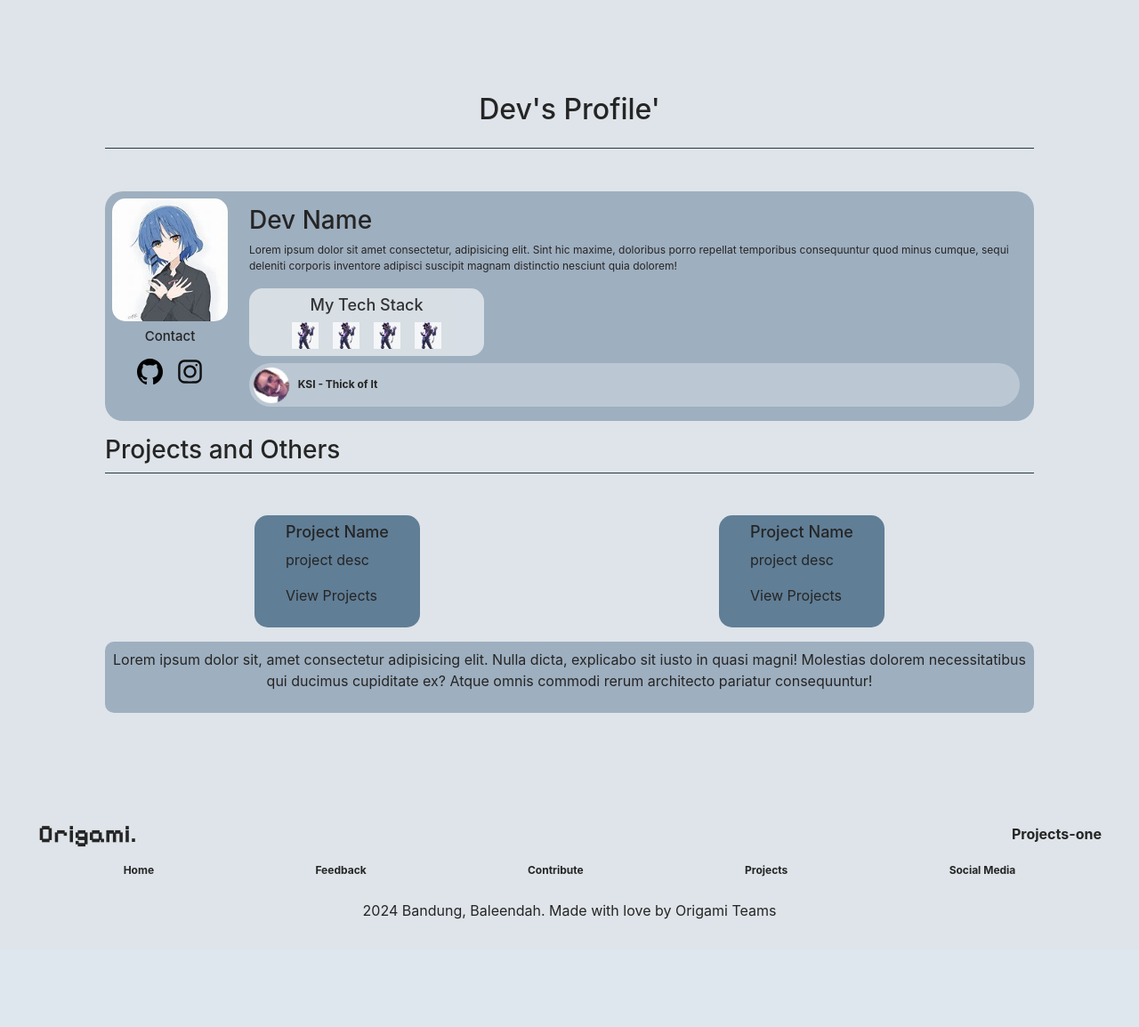
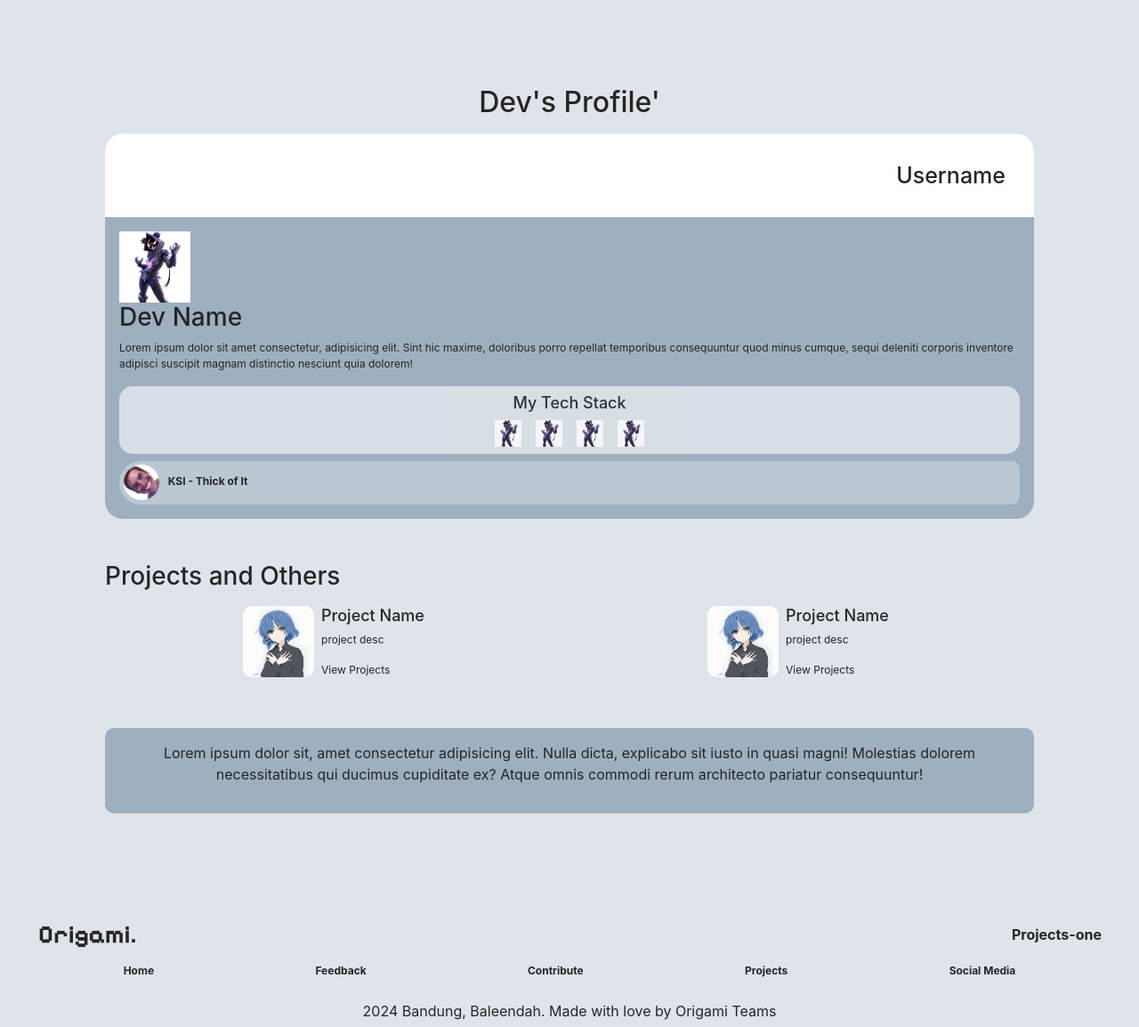
Before and after one commit to nothazel24/frontEnd-Projects, a PHP site: page /devInfo.php in a window 1280 px wide. Shown: the part 64-1218 px from the top of the page at 89% size. Before the commit the page ends 1097 px from the top, so only its background shows below. Run offline with PHP 8.4, Linux system fonts and the light colour scheme; some libraries are stand-ins or nearby versions; some web fonts are replaced.

Commit message:
re-design layout devInfo.php

```diff
--- a/devInfo.php
+++ b/devInfo.php
@@ -3,21 +3,18 @@
     <?php include 'others/head.php'; ?>
     <div class="container p-5 my-5">
         <h1 class="header">Dev's Profile'</h1>
+
         <section class="devOne">
-            <div class="line mb-5"></div>
 
             <div class="cardBg">
-
                 <div class="section1">
-                    <img src="assets/silder.jpg" alt="dev pfp">
-                    <h5>Contact</h5>
-                    <div class="socialMedList">
-                        <a href="#"><img src="/assets/guthib.svg"></a>
-                        <a href="#"><img src="/assets/racistapp.svg"></a>
+                    <div class="bannerBg">
+                        <h1 class="bannerHead"><?= "Username"; ?></h1>
                     </div>
                 </div>
 
                 <div class="section2">
+                    <img src="assets/scarybear.png" alt="devFurry" class="devPfp" width="80px" height="80px">
                     <h3>Dev Name</h3>
                     <p>Lorem ipsum dolor sit amet consectetur, adipisicing elit. Sint hic maxime, doloribus porro
                         repellat temporibus consequuntur quod minus cumque, sequi deleniti corporis inventore adipisci
@@ -33,6 +30,7 @@
                             <img src="assets/scarybear.png" alt="#" class="imgStack">
                         </div>
                     </div> <!-- SECTION 3 -->
+
                     <div class="favMusic">
                         <img src="assets/epic.jpg" alt="epic" class="img">
                         <div class="textArea">
@@ -48,27 +46,20 @@
         <section class="devTwo">
 
             <h3 class="sub-header">Projects and Others</h3>
-            <div class="line mb-5"></div>
             <div class="extrasWrapper">
 
                 <?php for ($k = 0; $k <= 1; $k++): ?>
-                    <div class="extras<?= $k ?>">
-                        <div class="extrasCard">
-
                     <div class="extrasCardContent">
-                                <img src="" alt="">
+                        <img src="assets/silder.jpg" class="project-photo" alt="projectPhoto" width="80px" height="80px">
                         <div class="extrasCardContent2">
                             <h3>Project Name</h3>
                             <p>project desc</p>
-                                    <div class="view">
-                                        <a href="#" target="_self">
+                            <a href="#" class="projectLink" target="_self">
                                 <p>View Projects</p>
                             </a>
-                                    </div>
-                                </div> <!-- VIEW -->
+                        </div> <!-- EXTRAS CARD CONTENT 2-->
+
                     </div> <!-- EXTRAS CARD CONTENT -->
-                        </div> <!-- EXTRAS CARD -->
-                    </div> <!-- EXTRAS ONE -->
                 <?php endfor; ?>
 
             </div> <!-- EXTRAS WRAPPER -->
--- a/style/devInfoStyle.css
+++ b/style/devInfoStyle.css
@@ -1,13 +1,17 @@
 .line {
-    width: 100%;
+    width: 90%;
     height: 0.3px;
     background-color: #2a3a46;
 }
 
 .header {
     text-align: center;
-    padding: .5rem;
+    padding: 0px .5rem;
     font-size: 32px;
+}
+
+.sub-header {
+    padding: .5rem 0px;
 }
 
 .devOne {
@@ -15,32 +19,85 @@
 }
 
 .devTwo {
-    margin: 1rem 0px;
+    margin: 2.5rem 0px;
 }
 
 .cardBg {
     background-color: #9eafbf;
     /* padding: 3rem; */
     display: flex;
-    flex-direction: row;
+    flex-direction: column;
     border-radius: 20px;
 }
 
+/* FAV MUSIC SECTION */
+.favMusic {
+    width: 100%;
+    height: fit-content;
+    margin-top: .5rem;
+    /* background-color: #00000013; */
+    display: flex;
+    justify-content:flex-start;
+    padding: .3rem;
+    border-radius: 10px;
+    /* background-image: url("/assets/fromscreentotheringtothepentothekingwheresmycrownthatsmyblingalwaysdramawheniring.svg"); */
+    background-position: right right;
+    background-size: cover;
+    background-repeat: no-repeat;
+    position: relative;
+}
+
+.favMusic::before {
+    content: '';
+    position: absolute;
+    top: 0;
+    right: 0;
+    left: 0;
+    bottom: 0;
+    border-radius:  25px 10px 10px 25px;
+    background: rgba(255, 255, 255, 0.299);
+}
+
+.favmusic .textArea {
+    display: flex;
+    margin: auto;
+    height: 100%;
+    margin-left: 10px;
+}
+
+.textArea p {
+    font-size: 12px;
+    font-weight: bold;
+    vertical-align: middle;
+    transform: translateY(6.8px);
+}
+
+.favMusic img {
+    width: 40px;
+    border-radius: 100%;
+    vertical-align: middle;
+    object-fit: cover;
+}
 
 
 /* SECTION ONE  */
-.section1 img {
-    width: 130px;
-    height: max-content;
-    border-radius: 1em;
-    margin: .5rem;
+.bannerBg {
+    width: 100%;
+    background-color: #FEFEFE;
+    padding: 2rem;
+    border-radius: 20px 20px 0px 0px;
+}
+
+.bannerHead {
+    text-align: right;
+    font-size: 25px;
+    margin: auto;
 }
 
 .section1 {
     font-size: 15px;
     display: flex;
     flex-direction: column;
-    align-items: center;
 }
 
 .section1 h5 {
@@ -63,6 +120,7 @@
 .section2 {
     display: flex;
     flex-direction: column;
+    gap: 5%;
     padding: .5rem;
     margin: .5rem;
     font-size: 12px;
@@ -71,14 +129,14 @@
 /* SECTION THREE */
 .section3 {
     background-color: #dee4e9;
-    width: max-content;
+    width: 100%;
     padding: .5rem 2.5rem;
     display: flex;
     flex-direction: column;
-    justify-content: center;
     align-items: center;
     border-radius: 15px;
     opacity: 90%;
+    margin: auto;
 }
 
 .section3 h5 {
@@ -89,6 +147,7 @@
     display: flex;
     flex-direction: row;
     width: 100%;
+    justify-content: center;
 }
 
 .techStack img {
@@ -109,21 +168,30 @@
     align-items: center;
 }
 
-.extrasCard {
-    background-color: #607e96;
-    padding: .5rem 2.2rem;
-    border-radius: 15px;
-    overflow: hidden;
+.extrasCardWrapper {
+    display: flex;
+    align-items: center;
+    width: 80%;
+    height: max-content;
+    justify-content: center;
+}
+
+.project-photo {
+    border-radius: 10px;
 }
 
 .extrasCardContent {
     display: flex;
     flex-direction: row;
+    justify-content: space-between;
+    width: max-content;
 }
 
 .extrasCardContent2 {
     display: flex;
     flex-direction: column;
+    font-size: 12px;
+    margin: 0px .5rem;
 }
 
 .extrasCardContent h3 {
@@ -132,50 +200,7 @@
 /* EXTRAS TWO */
 .extrasTwo {
     background-color: #9eafbf;
-    padding: .5rem;
+    padding: 1rem;
     text-align: center;
     border-radius: 10px;
 }
-.favMusic {
-    width: 100%;
-    height: fit-content;
-    margin-top: .5rem;
-    /* background-color: #00000013; */
-    display: flex;
-    justify-content:flex-start;
-    padding: .3rem;
-    border-radius: 10px;
-    /* background-image: url("/assets/fromscreentotheringtothepentothekingwheresmycrownthatsmyblingalwaysdramawheniring.svg"); */
-    background-position: right right;
-    background-size: cover;
-    background-repeat: no-repeat;
-    position: relative;
-}
-.favMusic::before {
-    content: '';
-    position: absolute;
-    top: 0;
-    right: 0;
-    left: 0;
-    bottom: 0;
-    border-radius: 25px;
-    background: rgba(255, 255, 255, 0.299);
-}
-.favmusic .textArea {
-    display: flex;
-    align-items: center;
-    height: 100%;
-    margin-left: 10px;
-}
-.textArea p {
-    font-size: 12px;
-    font-weight: bold;
-    vertical-align: middle;
-    transform: translateY(6.8px);
-}
-.favMusic img {
-    width: 40px;
-    border-radius: 100%;
-    vertical-align: middle;
-    object-fit: cover;
-}
```
Lines whose indentation alone changed are shown as unchanged.
